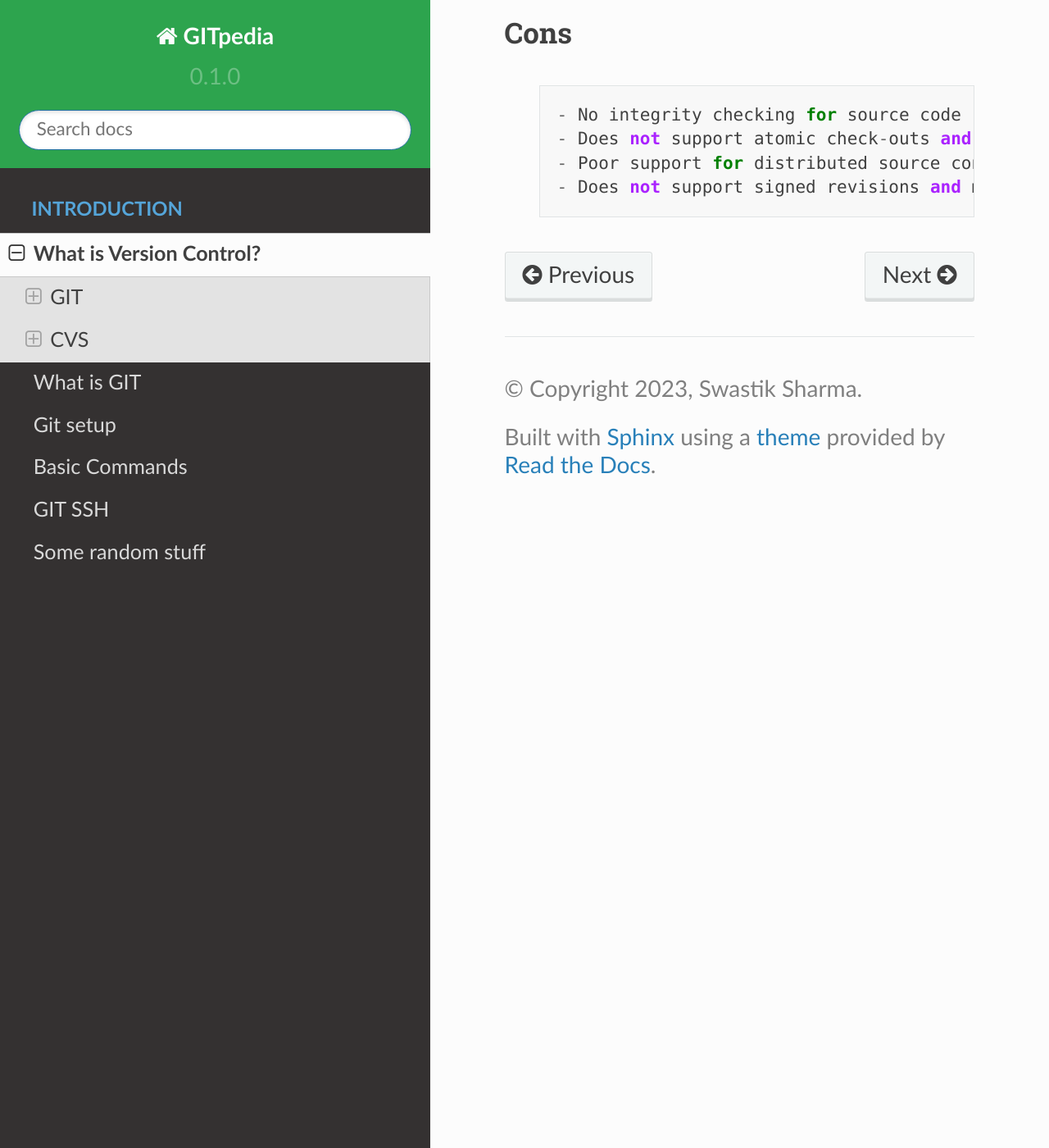
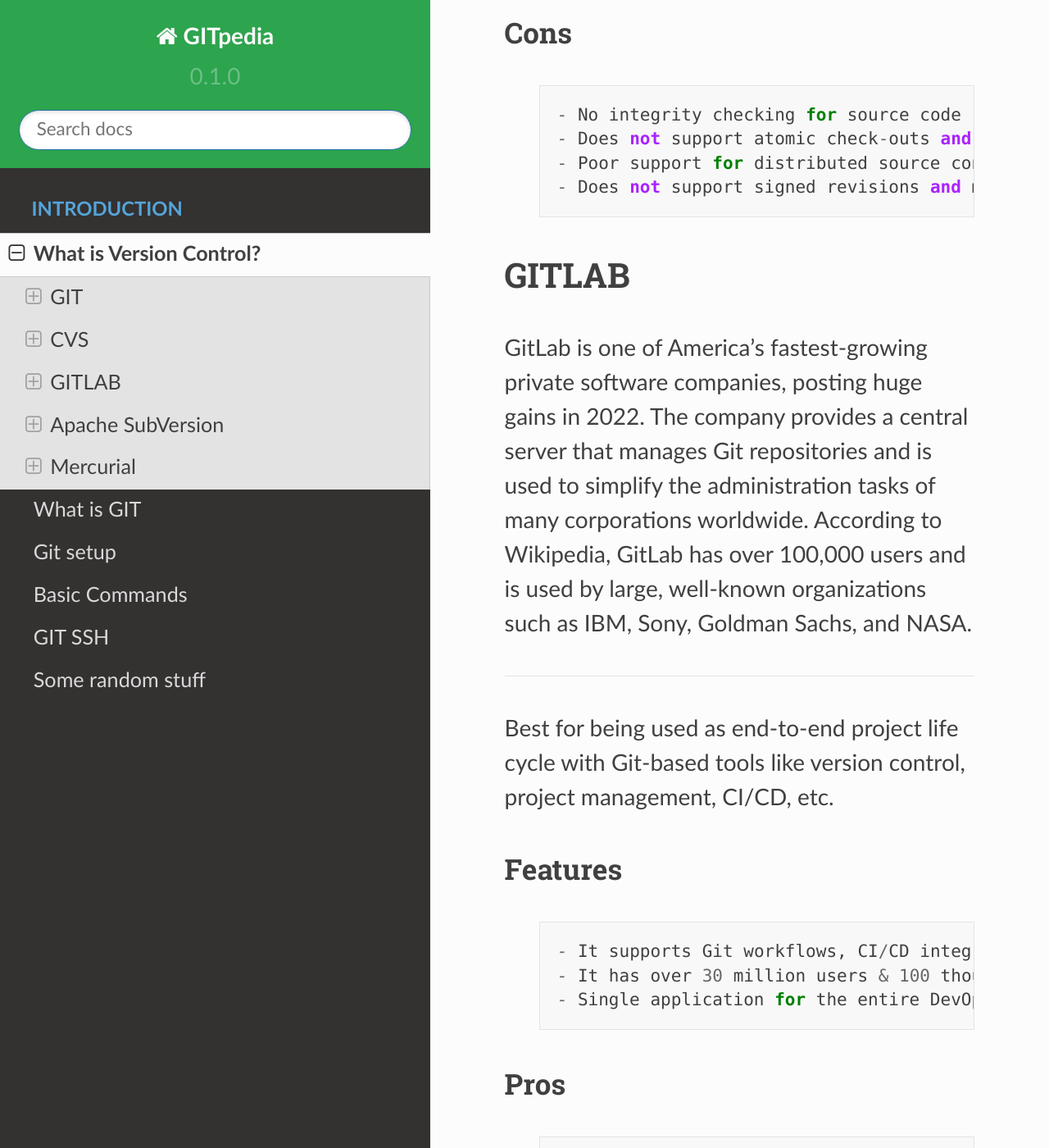
Before and after one commit to swastkk/GITpedia, a Sphinx documentation site: the page built from documentation/source/what-is-version-control.rst, in a window 1280 px wide and 1400 px high, scrolled down 4141 px. Shown: the whole window at 82% size. Built offline with Sphinx 7.4.7 and the Read the Docs theme 2.0.0, drawn with Linux system fonts in a browser that asks for light colours; pages that are not in the unit, such as notebooks, are missing from menus; some of the changed text lies outside the part shown.

Commit message:
VCS done complete
Signed-off-by: swastik <swastkk@gmail.com>

```diff
--- a/documentation/source/what-is-version-control.rst
+++ b/documentation/source/what-is-version-control.rst
@@ -91,3 +91,87 @@
   - Does not support atomic check-outs and commits.
   - Poor support for distributed source control.
   - Does not support signed revisions and merge tracking.
+
+GITLAB
+^^^^^
+
+GitLab is one of America's fastest-growing private software companies, posting huge gains in 2022. The company provides a central server that manages Git repositories and is used to simplify the administration tasks of many corporations worldwide. According to Wikipedia, GitLab has over 100,000 users and is used by large, well-known organizations such as IBM, Sony, Goldman Sachs, and NASA.
+
+-----
+
+Best for being used as end-to-end project life cycle with Git-based tools like version control, project management, CI/CD, etc.
+
+Features
+----
+  ::
+
+    - It supports Git workflows, CI/CD integration, project management.
+    - It has over 30 million users & 100 thousand organizations.
+    - Single application for the entire DevOps life cycle.
+
+Pros
+----
+  ::
+
+   - Uses standard Git underneath for version control.
+   - Easy to use and learn.
+   - Good support (depending on the pricing tiers).
+
+Cons
+----
+  ::
+
+    - High pricing tags make it less viable for larger teams and organizations.
+
+Apache SubVersion
+^^^^
+
+Best for small to mid-sized teams who are looking for basic versioning features.
+
+Features
+----
+  ::
+
+    - Open-source version control system.
+    - Supports merge tracking and file locking.
+
+Pros
+----
+  ::
+
+    - Well documented and maintained.
+    - Visual Highlighting helps with quick conflict resolution.
+
+Cons
+----
+  ::
+    - Does not support basic features like Pull requests.
+    - Can’t be used as a distributed system.
+
+
+Mercurial
+^^^^^
+
+
+Best for teams of any size looking to get started with version control of their code.
+
+Features
+----
+  ::
+    - Web-based version control system.
+    - Simple branching for hassle-free development.
+
+Pros
+----
+  ::
+
+  - Intuitive interface
+  - Good IDE support
+  - Easy to learn and use
+
+Cons
+----
+  ::
+
+   - The in-built merging tool can get complicated when there are a lot of merging conflicts.
+   - Lack of pagination support for listing commit logs
```
